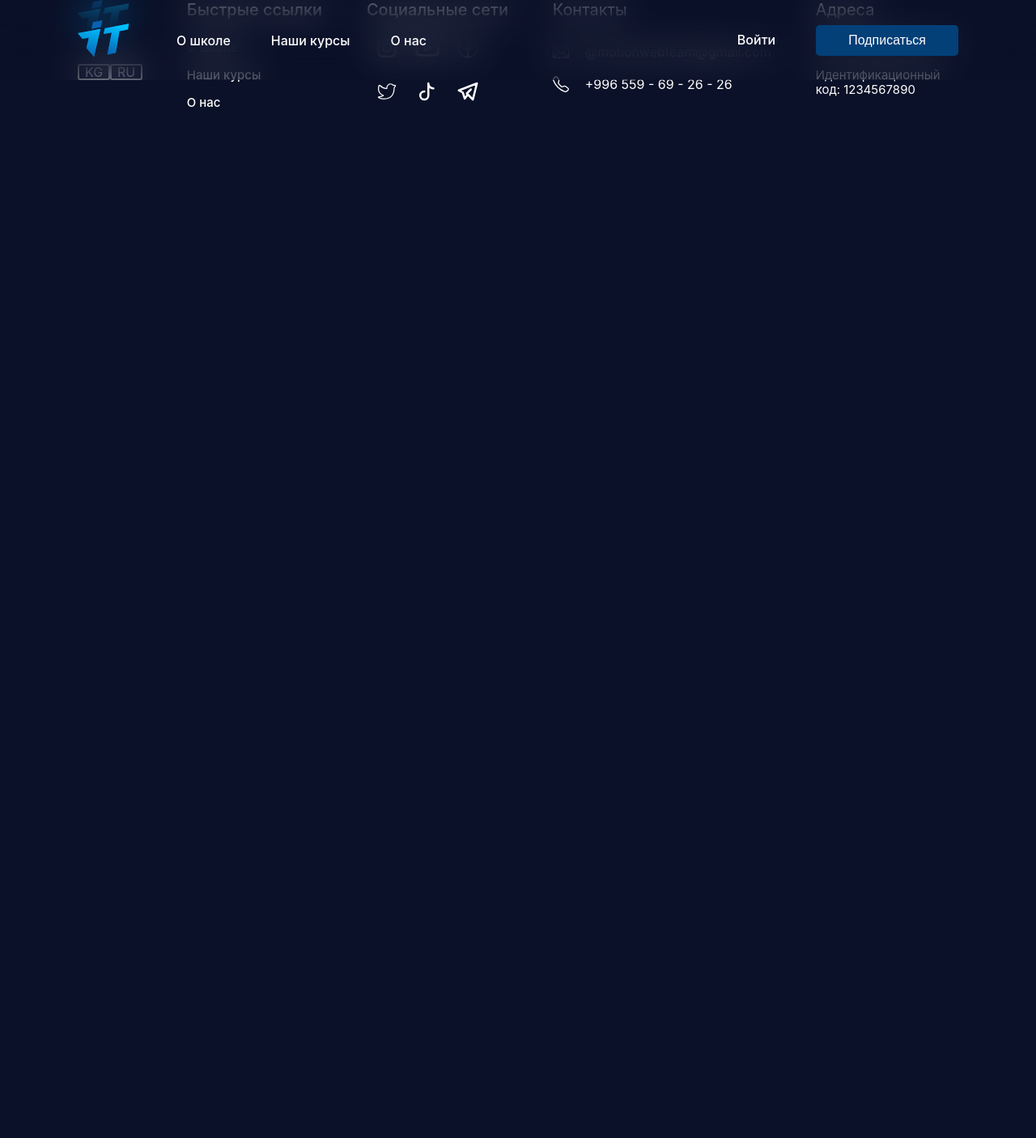
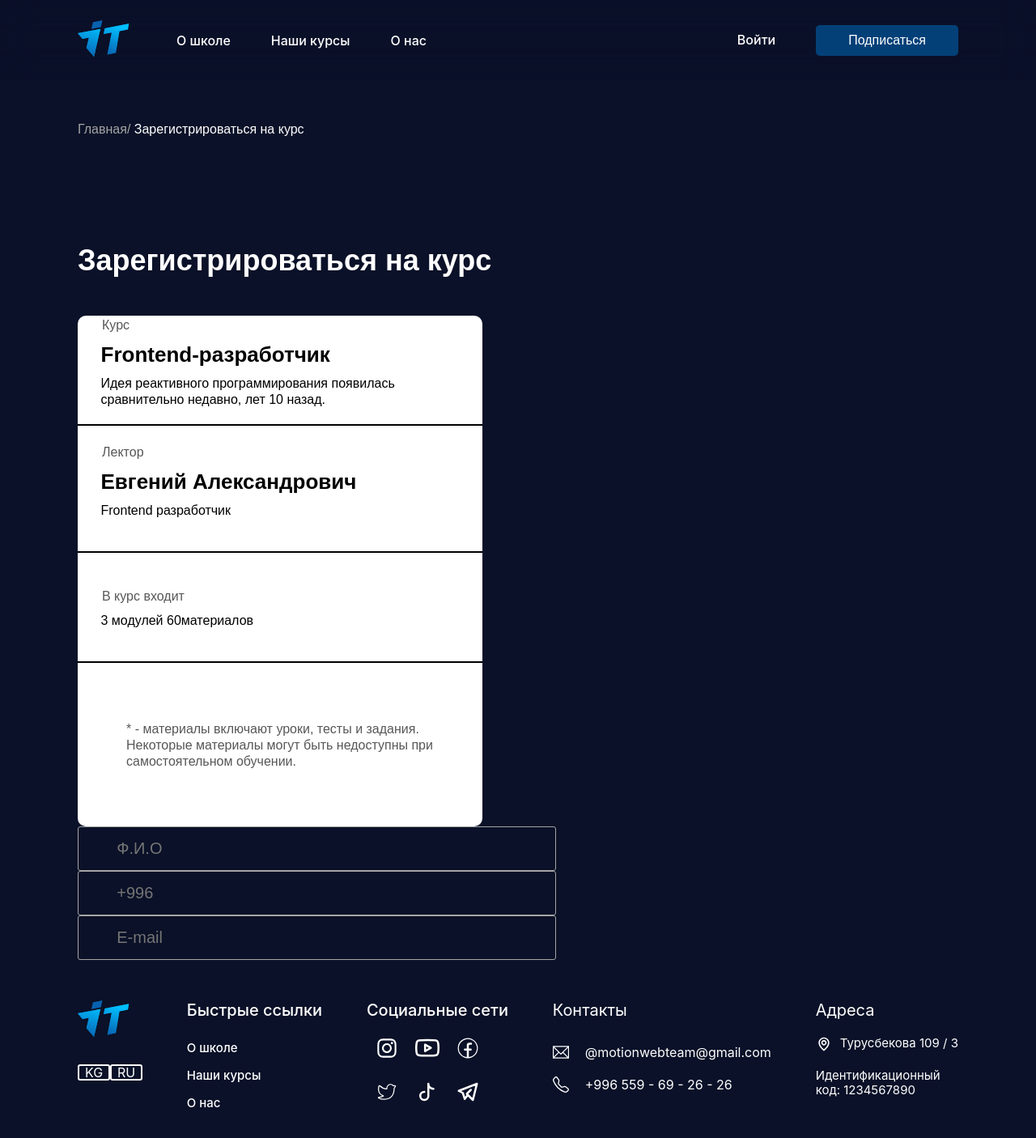
Before and after one commit to aknazarDev/IT, a React (Create React App) app: page /visa in a window 1280 px wide. Shown: the top 1406 px of the page at 81% size. Before the commit the page ends 800 px from the top, so only its background shows below. Built offline with nearby package versions, Linux system fonts and the light colour scheme.

Commit message:
great thing

```diff
--- a/src/App.js
+++ b/src/App.js
@@ -17,6 +17,7 @@ import Masters from "./components/Masters/Masters";
 import Profile from "./components/Profile/Profile";
 import Control from "./components/Control/Control";
 import Youtube from "./components/Youtube/Youtube";
+import Visa from "./components/Visa/Visa";
 
 
 
@@ -43,6 +44,7 @@ function App() {
                 <Route path='/checking' element={<Checking/>}/>
                 <Route path='/control' element={<Control/>}/>
                 <Route path='/youtube' element={<Youtube/>}/>
+                <Route path='/visa' element={<Visa/>}/>
             </Routes>
         </>
     );
--- a/src/components/School/Team.js
+++ b/src/components/School/Team.js
@@ -22,7 +22,7 @@ const Team = () => {
                                     постоянно
                                     разрабатывать новые <br/>проекты</p>
                                 <div className='team--general__blocks--title__enter'>
-                              <Link className='team--general__blocks--title__enter--such' to={'/after'}>Подробнее</Link>
+                              <Link className='team--general__blocks--title__enter--such' to={'/visa'}>Подробнее</Link>
                                     <BsArrowRight/>
                                 </div>
                             </div>
--- a/src/components/Visa/Visa.js
+++ b/src/components/Visa/Visa.js
@@ -0,0 +1,57 @@
+import React from 'react';
+
+
+
+const Visa = () => {
+    return (
+        <>
+            <section id="visa">
+                <div className="container">
+                    <div className="visa--general">
+                        <h1>Главная/ <span>Зарегистрироваться на курс</span></h1>
+                        <div className='visa--general__so'>
+                            <h1>Зарегистрироваться на курс</h1>
+                         <div className='visa--general__so--top'>
+                             <div className='visa--general__so--top__but'>
+                                 <div className='visa--general__so--top__but--no'>
+                                     <div className='visa--general__so--top__but--no__such'>
+                                         <span>Курс</span>
+                                         <h3>Frontend-разработчик</h3>
+                                         <p>Идея реактивного программирования появилась сравнительно недавно, лет 10 назад. </p>
+                                         <div className='visa--general__so--top__but--no__such--big'></div>
+                                     </div>
+                                     <div className='visa--general__so--top__but--no__such'>
+                                         <span>Лектор</span>
+                                         <h3>Евгений Александрович</h3>
+                                         <p>Frontend разработчик</p>
+                                         <div className='visa--general__so--top__but--no__such--big'></div>
+                                     </div>
+                                     <div className='visa--general__so--top__but--no__such'>
+                                         <span>В курс входит </span>
+                                         <p>3 модулей 60материалов </p>
+                                         <div className='visa--general__so--top__but--no__such--big'></div>
+                                     </div>
+                                     <h4>* - материалы включают уроки, тесты и задания.
+                                         Некоторые материалы могут быть недоступны при
+                                         самостоятельном обучении. </h4>
+                                 </div>
+                             </div>
+                             <div className='visa--general__so--top__great'>
+
+                                 <form action="" className='visa--general__so--top__great--form'>
+                                     <input type="text" placeholder='    Ф.И.О' className='visa--general__so--top__great--form__name'/>
+                                     <input type="number" placeholder='    +996' className='visa--general__so--top__great--form__number'/>
+                                     <input type="email" placeholder='    E-mail' className='visa--general__so--top__great--form__mail'/>
+                                 </form>
+                             </div>
+                         </div>
+
+                        </div>
+                    </div>
+                </div>
+            </section>
+        </>
+    );
+};
+
+export default Visa;
--- /dev/null
+++ b/src/styles/Visa/visa.scss
@@ -0,0 +1,146 @@
+#visa{
+  .visa--general{
+    padding-bottom: 50px;
+    h1{
+     padding-top: 150px;
+      width: 314px;
+      height: 20px;
+      font-family: 'Montserrat',sans-serif;
+      font-style: normal;
+      font-weight: 400;
+      font-size: 16px;
+      line-height: 20px;
+      color: #A5A5A5;
+      span{
+        width: 314px;
+        height: 20px;
+        font-family: 'Montserrat',sans-serif;
+        font-style: normal;
+        font-weight: 400;
+        font-size: 16px;
+        line-height: 20px;
+        color: #ffffff;
+      }
+
+    }
+    &__so{
+      h1{
+        width: 564px;
+        height: 44px;
+        font-family: 'Montserrat',sans-serif;
+        font-style: normal;
+        font-weight: 700;
+        font-size: 36px;
+        line-height: 44px;
+        color: #FFFFFF;
+        padding-bottom: 70px;
+      }
+     &--top{
+       &__but{
+         &--no{
+           width: 500px;
+           height: 631px;
+           background: #FFFFFF;
+           border-radius: 10px;
+           &__such{
+             display: flex;
+             align-items: center;
+             justify-content: center;
+             flex-direction: column;
+             width: 500px;
+             height: 137px;
+             margin-top: 20px;
+
+             span{
+               width: 440px;
+               height: 30px;
+               font-family: 'Montserrat',sans-serif;
+               font-style: normal;
+               font-weight: 400;
+               font-size: 16px;
+               line-height: 20px;
+               color: #575757;
+
+             }
+             h3{
+               width: 443px;
+               height: 42px;
+               font-family: 'Montserrat',sans-serif;
+               font-style: normal;
+               font-weight: 600;
+               font-size: 26px;
+               line-height: 32px;
+               color: #000000;
+             }
+             p{
+               width: 443px;
+               height: 40px;
+               font-family: 'Montserrat',sans-serif;
+               font-style: normal;
+               font-weight: 400;
+               font-size: 16px;
+               line-height: 20px;
+               color: #000000;
+               margin-bottom: 20px;
+             }
+             &--big{
+               width: 500px;
+               height: 0;
+               border: 1px solid #000000;
+             }
+
+           }
+           h4{
+             width: 409px;
+             height: 160px;
+             font-family: 'Montserrat',sans-serif;
+             font-style: normal;
+             font-weight: 400;
+             font-size: 16px;
+             line-height: 20px;
+             display: flex;
+             align-items: center;
+             justify-content: center;
+             color: #575757;
+             margin: 0 60px
+           }
+         }
+       }
+       &__great{
+         &--form{
+           &__name{
+             width: 591px;
+             height: 55px;
+             border: 1px solid #A5A5A5;
+             background: none;
+             border-radius: 3px;
+             font-size: 20px;
+             color: white;
+             padding: 0 25px;
+           }
+           &__number{
+             width: 591px;
+             height: 55px;
+             border: 1px solid #A5A5A5;
+             background: none;
+             border-radius: 3px;
+             font-size: 20px;
+             color: white;
+             padding: 0 25px;
+           }
+           &__mail{
+             width: 591px;
+             height: 55px;
+             border: 1px solid #A5A5A5;
+             background: none;
+             border-radius: 3px;
+             font-size: 20px;
+             color: white;
+             padding: 0 25px;
+           }
+         }
+       }
+     }
+    }
+  }
+}
--- a/src/styles/style.scss
+++ b/src/styles/style.scss
@@ -39,6 +39,7 @@
 @import "src/styles/Control/control";
 @import "src/styles/Youtube/youtube";
 @import "src/styles/Information/information";
+@import "src/styles/Visa/visa";
 
 
 
```
